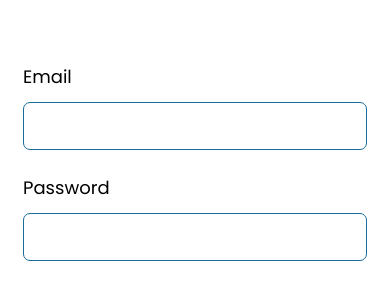
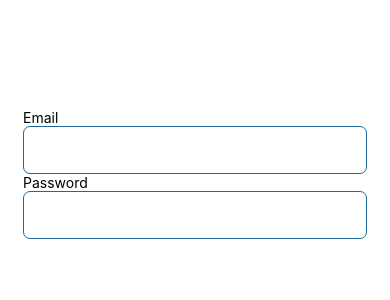
Before and after one commit to Capstone-Projections/smart_tag_frontend, a React Native app: screen / in a window 390 px wide. Shown: the part 224-524 px from the top of the page. Built offline with nearby package versions, Linux system fonts and the light colour scheme.

Commit message:
:art: Create navigation folder

```diff
--- a/src/components/general/Entry/AppEntry.tsx
+++ b/src/components/general/Entry/AppEntry.tsx
@@ -24,9 +24,9 @@ export const AppEntry = styled.TextInput<AppEntryProps>`
     props.type === 'popup' ? '27.6px' : props.type === 'otp' ? '46px' : '48px'};
   flex: none;
   flex-grow: 0;
-  marginBottom: ${(props) =>
+  marginbottom: ${(props) =>
     props.type === 'popup' ? '8.75px' : props.type === 'otp' ? '53px' : '24px'};
-  marginTop: ${(props) =>
+  margintop: ${(props) =>
     props.type === 'popup' ? '1.65px' : props.type === 'otp' ? '53px' : '12px'};
   align-items: center;
 `;
--- a/src/components/general/text/AppText.tsx
+++ b/src/components/general/text/AppText.tsx
@@ -25,13 +25,13 @@ export const Text = styled.Text<AppTextProps>`
       : props.color === 'coursesyellow'
       ? coursesdYellow
       : 'black'};
-  fontFamily: ${(props) =>
+  fontfamily: ${(props) =>
     props.font === 'inter'
       ? 'Inter'
       : props.weight === 'bold'
       ? 'Poppins-Medium'
       : 'Poppins'};
-  fontSize: ${(props) =>
+  fontsize: ${(props) =>
     props.type === 'linksnheadings'
       ? '15px'
       : props.type === 'welcome'
@@ -43,7 +43,7 @@ export const Text = styled.Text<AppTextProps>`
       : props.type === 'people'
       ? '16px'
       : '18px'};
-  textAlign: ${(props) =>
+  textalign: ${(props) =>
     props.type === 'pages'
       ? 'center'
       : props.type === 'ustudent'
```
